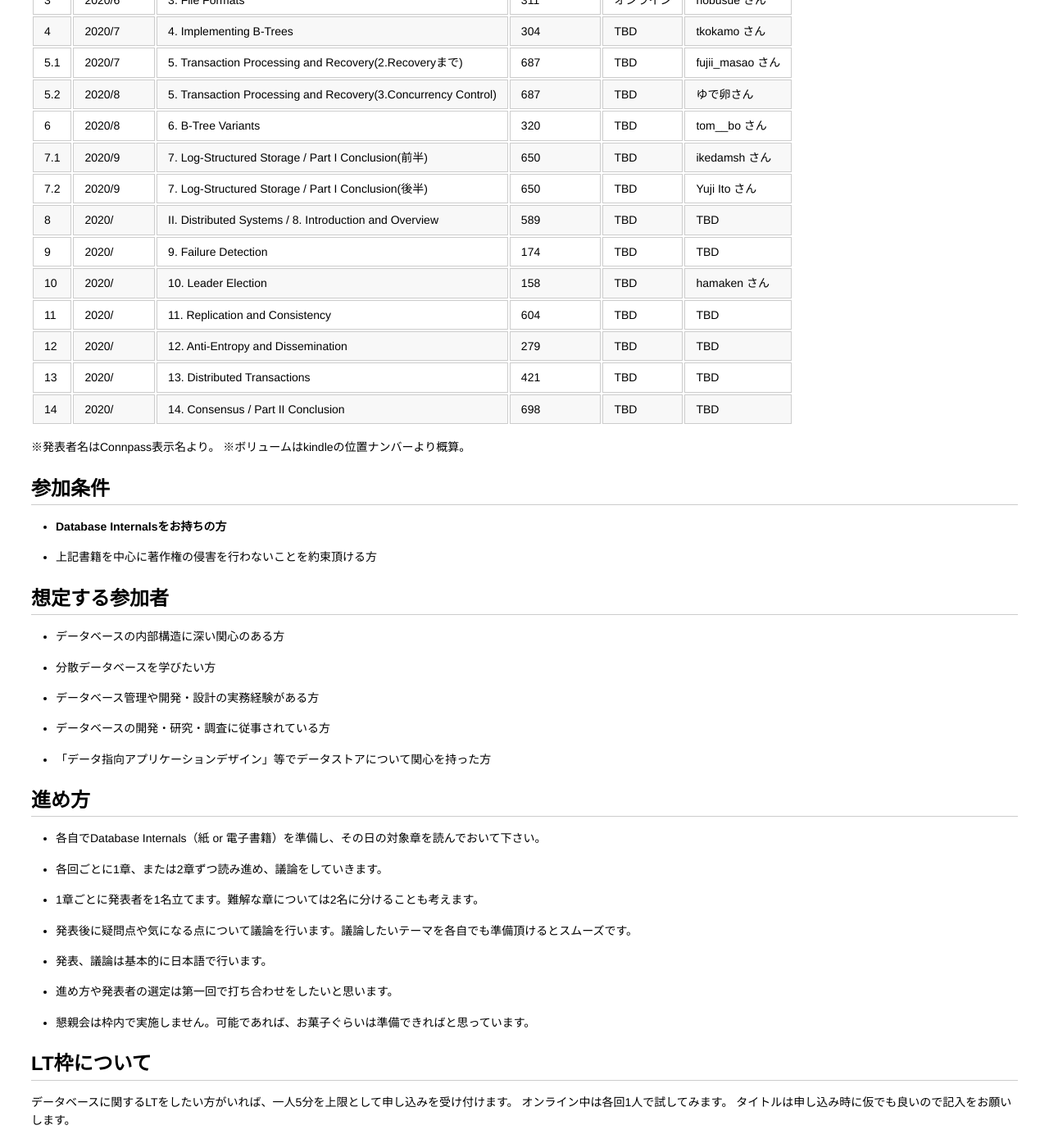
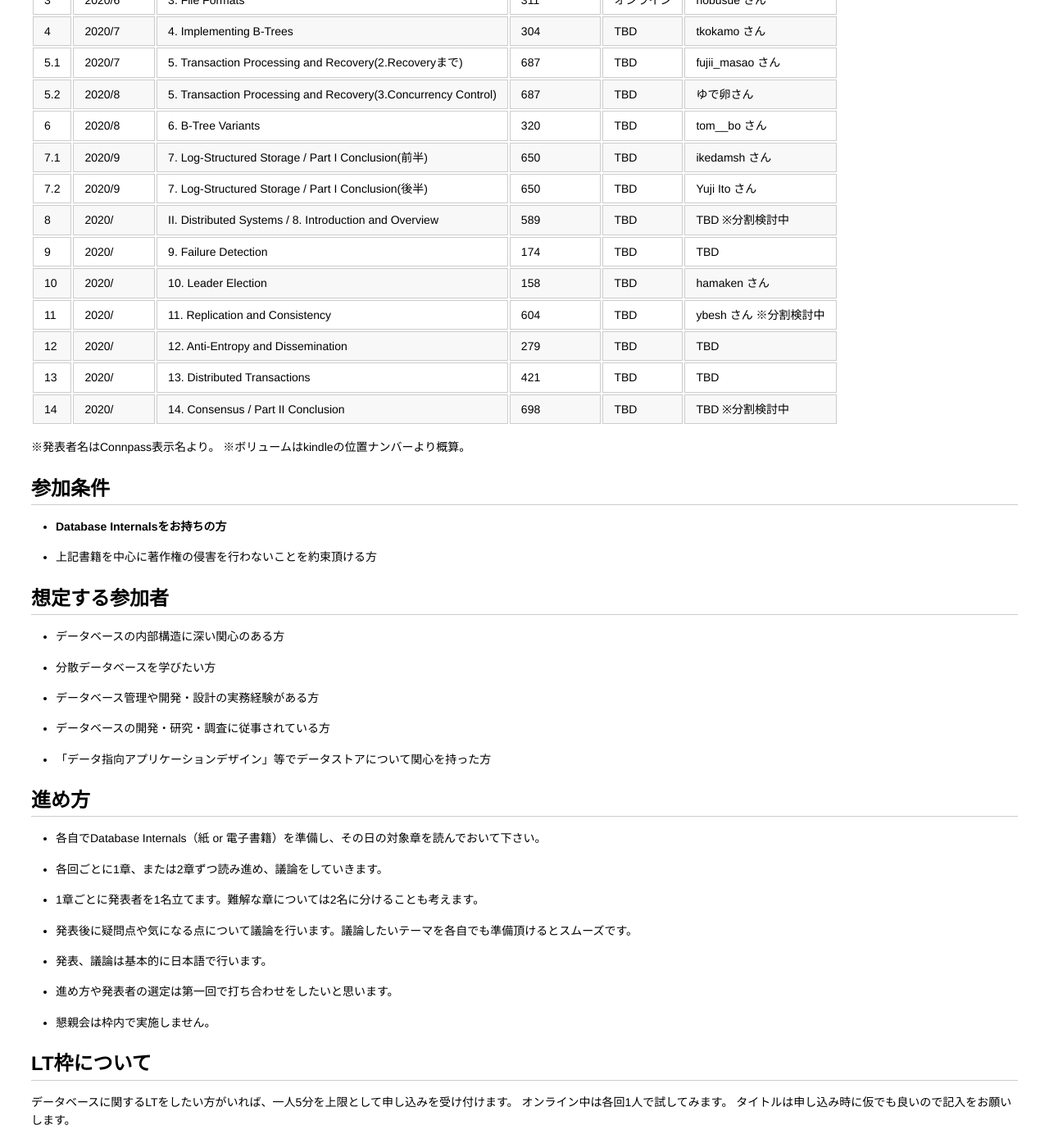
Before and after one commit to Database-Internals-Reading-Group-Japan/group-tokyo, a Jekyll site: the page built from index.md, in a window 1280 px wide and 1400 px high, scrolled down 524 px. Shown: the whole window at 82% size. Built offline with Jekyll 4.4.1, drawn with Linux system fonts in a browser that asks for light colours.

Commit message:
Update index.md

```diff
--- a/index.md
+++ b/index.md
@@ -26,13 +26,13 @@ For Database Internals Reading Group in Japan-Tokyo
 |6|2020/8|6. B-Tree Variants|320|TBD|tom__bo さん|
 |7.1|2020/9|7. Log-Structured Storage / Part I Conclusion(前半)|650|TBD|ikedamsh さん|
 |7.2|2020/9|7. Log-Structured Storage / Part I Conclusion(後半)|650|TBD|Yuji Ito さん|
-|8|2020/|II. Distributed Systems / 8. Introduction and Overview|589|TBD|TBD|
+|8|2020/|II. Distributed Systems / 8. Introduction and Overview|589|TBD|TBD ※分割検討中|
 |9|2020/|9. Failure Detection|174|TBD|TBD|
 |10|2020/|10. Leader Election|158|TBD|hamaken さん|
-|11|2020/|11. Replication and Consistency|604|TBD|TBD|
+|11|2020/|11. Replication and Consistency|604|TBD|ybesh さん ※分割検討中|
 |12|2020/|12. Anti-Entropy and Dissemination|279|TBD|TBD|
 |13|2020/|13. Distributed Transactions|421|TBD|TBD|
-|14|2020/|14. Consensus / Part II Conclusion|698|TBD|TBD|
+|14|2020/|14. Consensus / Part II Conclusion|698|TBD|TBD ※分割検討中|
 
 ※発表者名はConnpass表示名より。
 ※ボリュームはkindleの位置ナンバーより概算。
@@ -58,7 +58,7 @@ For Database Internals Reading Group in Japan-Tokyo
 - 発表後に疑問点や気になる点について議論を行います。議論したいテーマを各自でも準備頂けるとスムーズです。
 - 発表、議論は基本的に日本語で行います。
 - 進め方や発表者の選定は第一回で打ち合わせをしたいと思います。
-- 懇親会は枠内で実施しません。可能であれば、お菓子ぐらいは準備できればと思っています。
+- 懇親会は枠内で実施しません。
 
 ## LT枠について
 データベースに関するLTをしたい方がいれば、一人5分を上限として申し込みを受け付けます。
```
